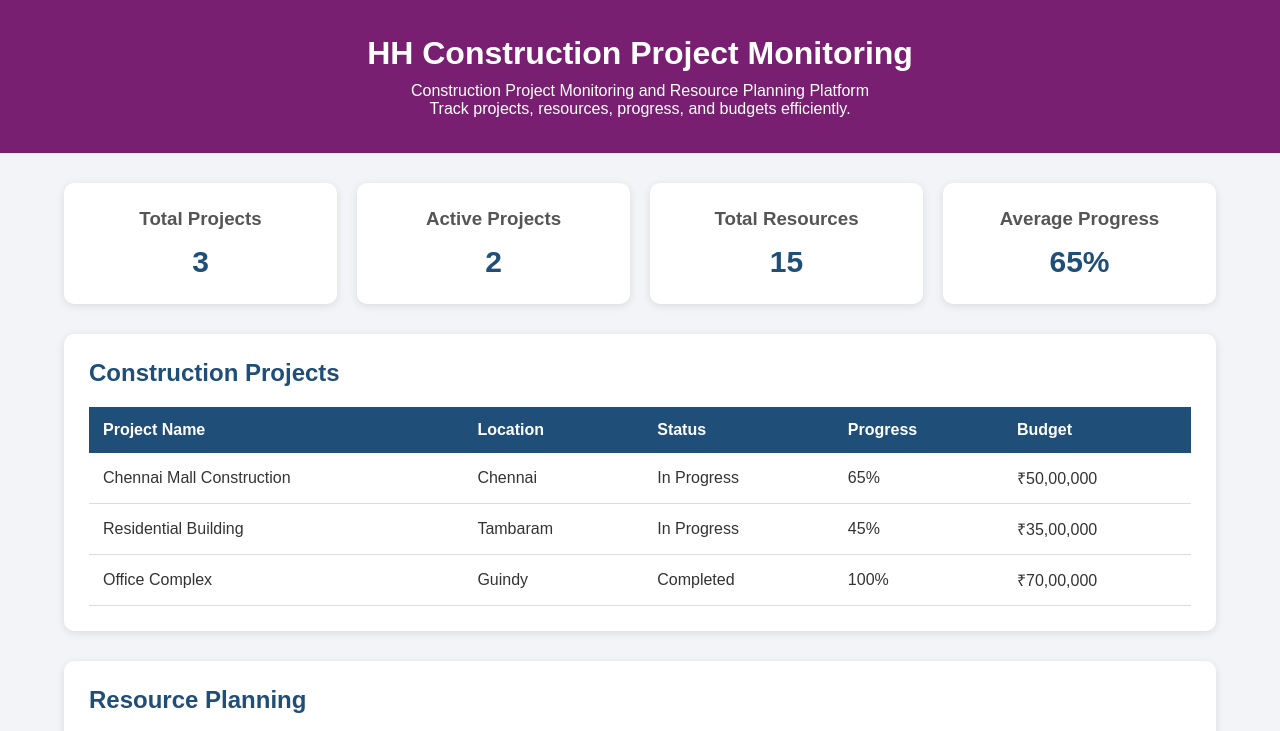
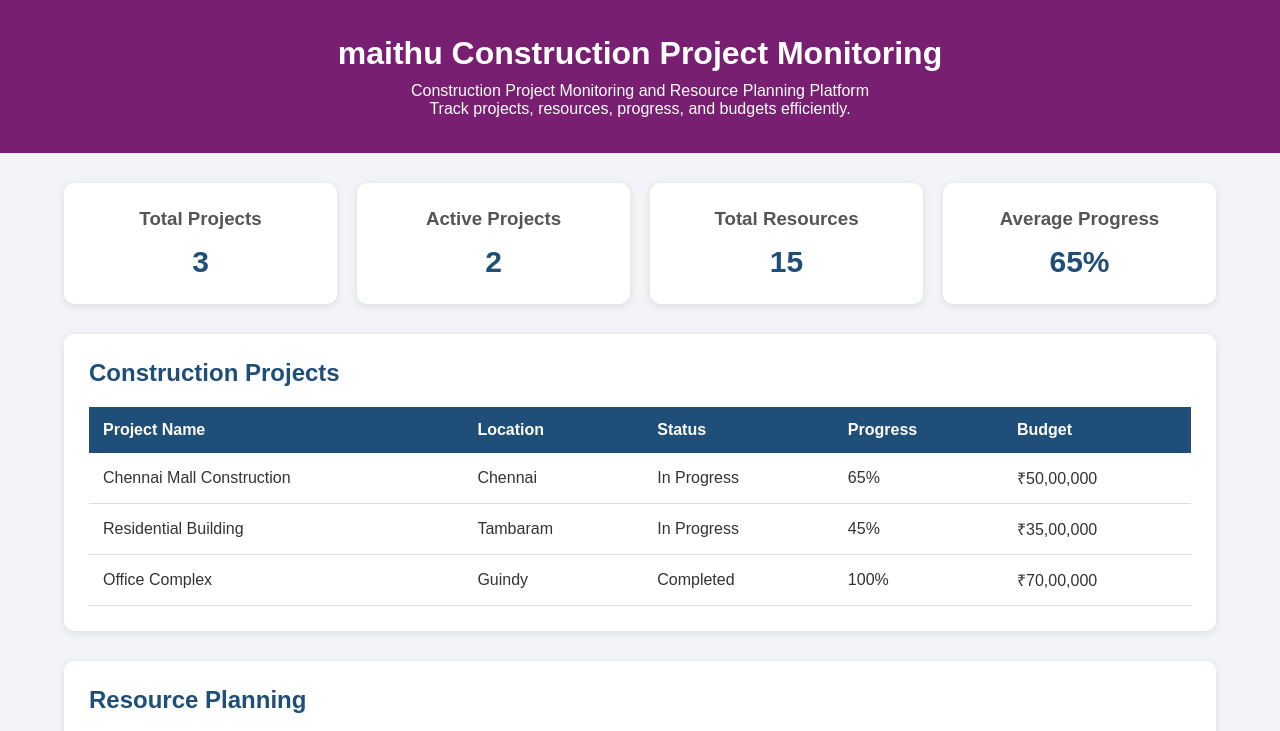
Before and after one commit to harinipalani929/construction-project, a plain HTML site: page frontend/index.html in a window 1280 px wide. Shown: the top 731 px of the page. Drawn offline with Linux system fonts and the light colour scheme; no server answers.

Commit message:
Update header title for construction project

```diff
--- a/frontend/index.html
+++ b/frontend/index.html
@@ -13,7 +13,7 @@
 <body>
 
     <header>
-        <h1>HH Construction Project Monitoring</h1>
+        <h1>maithu Construction Project Monitoring</h1>
         <p>Construction Project Monitoring and Resource Planning Platform</p>
         <p>Track projects, resources, progress, and budgets efficiently.</p>
     </header>
```
